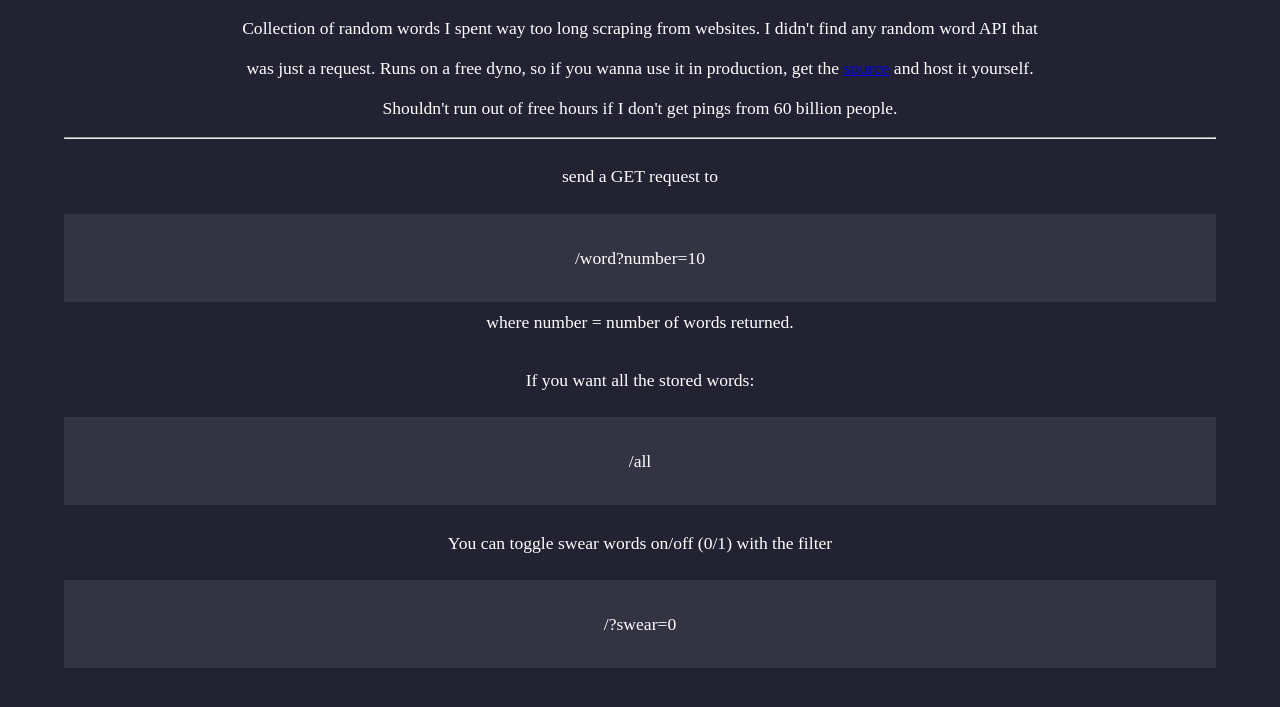
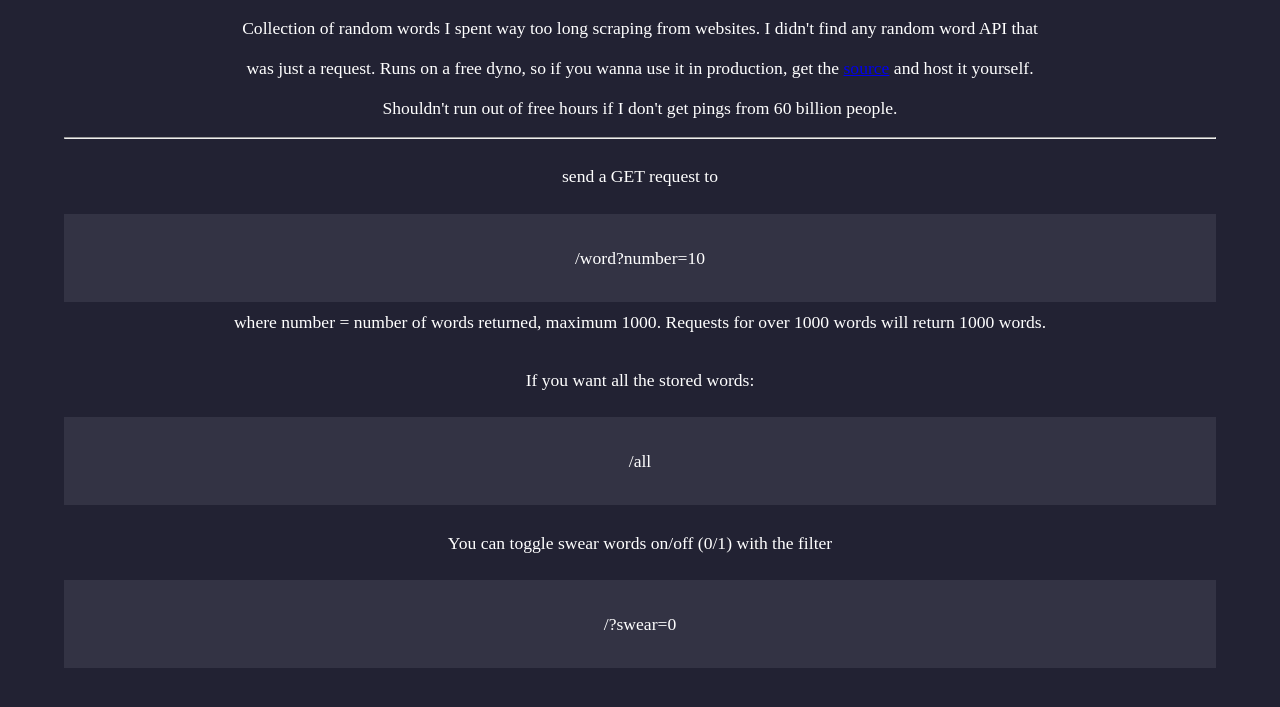
Before and after one commit to RazorSh4rk/random-word-api, a Python web app: template templates/index.html in a window 1280 px wide. Shown: the top 707 px of the page. Run offline with Jinja, Linux system fonts and the light colour scheme; the template is opened without the code that fills it, so the values that code supplies are empty.

```diff
--- a/templates/index.html
+++ b/templates/index.html
@@ -60,7 +60,8 @@
         <p>
             send a GET request to
             <p class="url">/word?number=10</p>
-            where number = number of words returned.
+            where number = number of words returned, maximum 1000. Requests for over 1000
+            words will return 1000 words.
         </p>
 
         <p>
```
Also changed, not shown: 1 other file.
